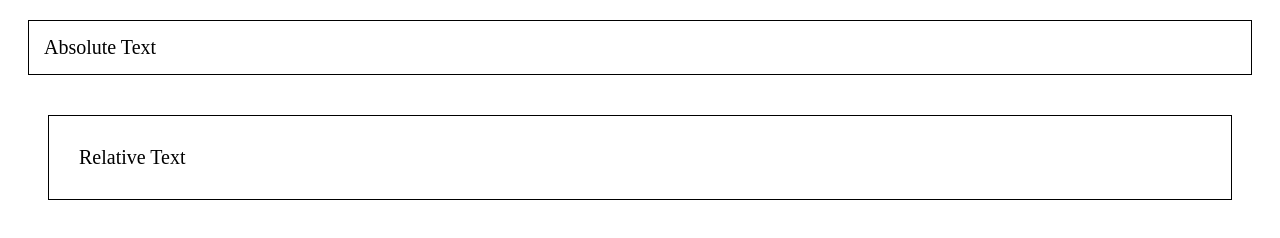
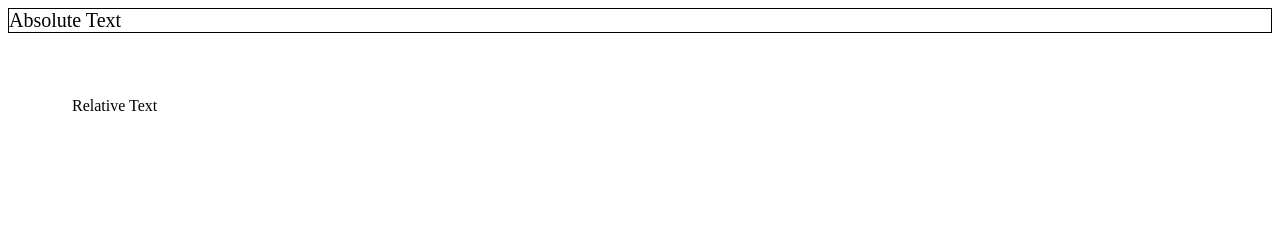
Before and after one commit to knightmoves-schools/016-absolute-relative-units-hashyyazzie, a website: page index.html in a window 1280 px wide. Drawn offline with Linux system fonts and the light colour scheme.

Commit message:
Update index.html

```diff
--- a/index.html
+++ b/index.html
@@ -6,22 +6,20 @@
         #absolute-units {
             font-size: 20px;
             border: 1px solid black;
+            padding: 20px
             margin: 20px;
-            padding: 15px
         }
 
         #relative-units {
-            border: 1px solid;
-            font-size: 20px;
+            font-size: 20px
+            border: 1px solid black;
+            padding: 2em;
             margin: 2em;
-            padding: 1.5em
         }
     </style>
 </head>
-
 <body>
     <div id="absolute-units">Absolute Text</div>
     <div id="relative-units">Relative Text</div>
 </body>
-
 </html>
```
